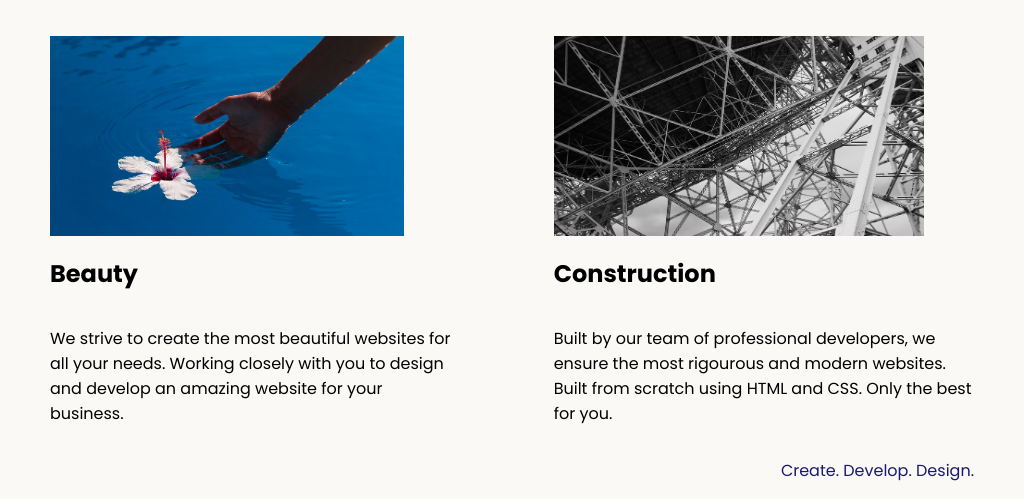
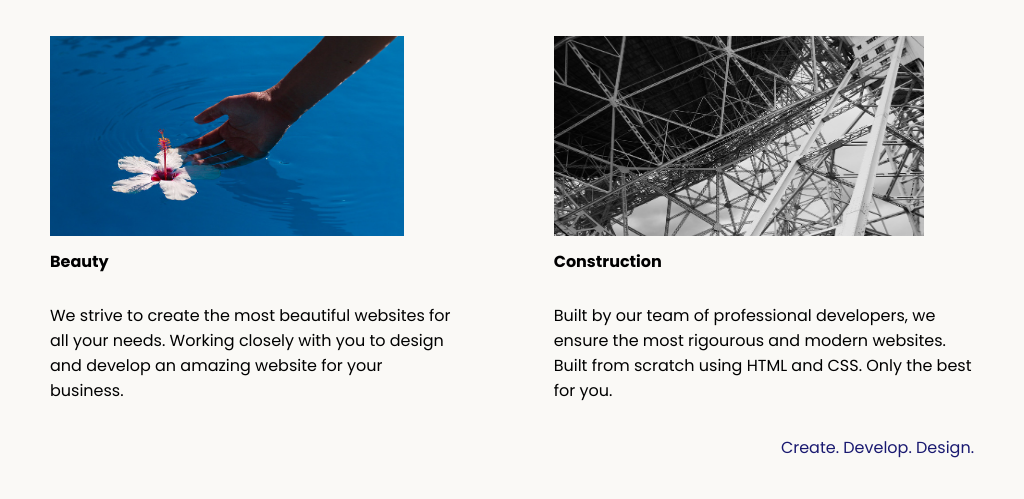
Before and after one commit to ZillMozeez/design-agency, a plain HTML site: page index.html in a window 1024 px wide. Shown: the part 417-916 px from the top of the page. After the commit the page ends 893 px from the top, so only its background shows below. Drawn offline with Linux system fonts and the light colour scheme.

Commit message:
Add files via upload

```diff
--- a/style.css
+++ b/style.css
@@ -24,12 +24,16 @@ h1 span {
 }
 
 .cards-section .right {
-  margin-left: 200px;
+  margin-left: 160px;
 }
 
 .card .tile-image {
   float: left;
   margin-right: 50px;
+}
+
+.card h2, .card p {
+  font-size: 0.95rem;
 }
 
 footer {
@@ -99,4 +103,8 @@ footer {
     display: flex;
     flex-direction: column;
   }
+
+  .card h2, .card p {
+    font-size: 1rem;
+  }
 }
```
